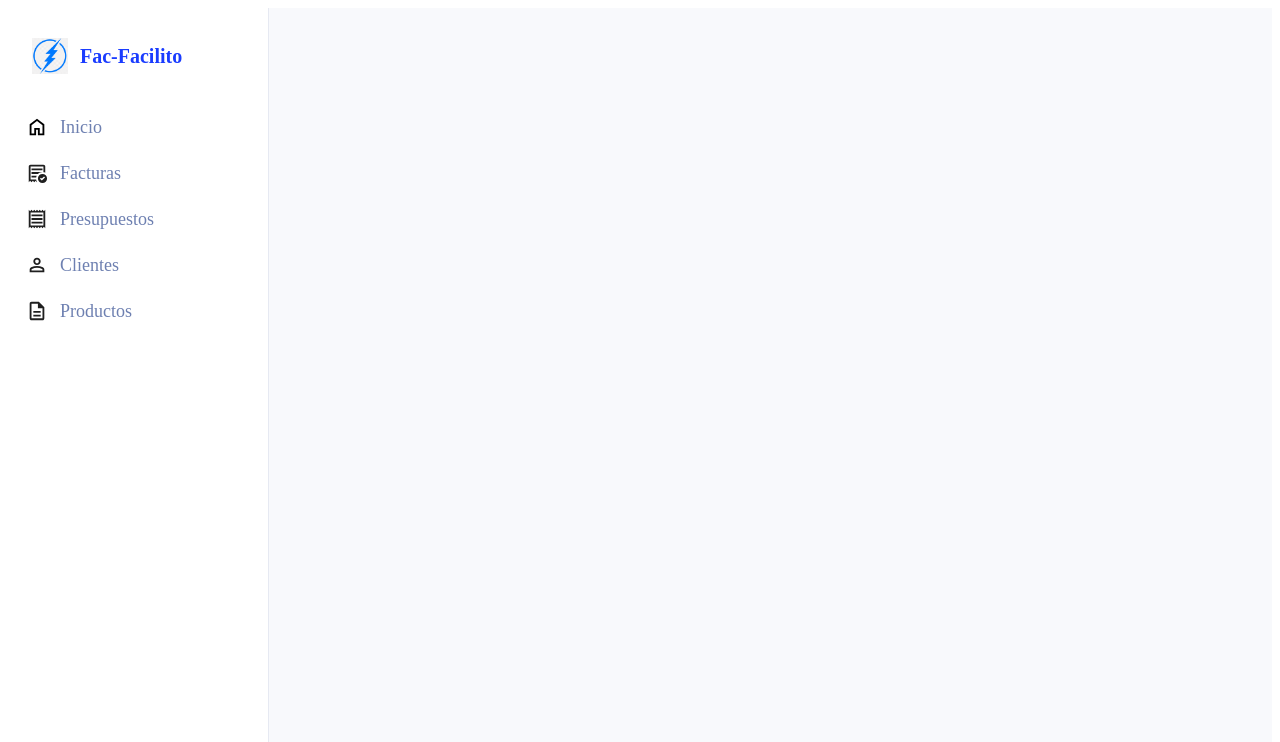
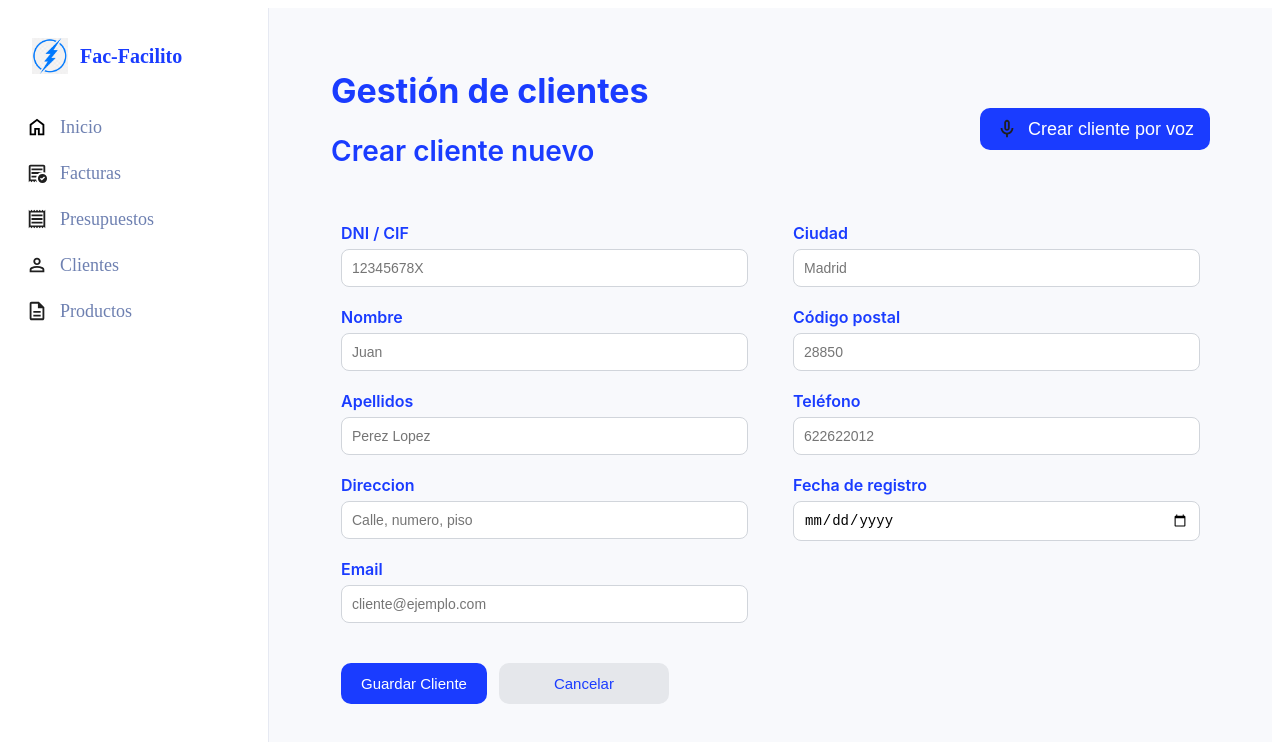
Before and after one commit to irinadiaz22/fact-facilito, a React (Vite) app: page /Clientes in a window 1280 px wide. Shown: the top 742 px of the page. Built offline with nearby package versions, Linux system fonts and the light colour scheme.

Commit message:
feat/agrego form de clientes y corrijo presupuestos

```diff
--- /dev/null
+++ b/src/components/organisms/clienteForm/ClienteForm.jsx
@@ -0,0 +1,132 @@
+import { useState } from "react";
+import "./clienteForm.css";
+import MicroIcon from "../../../assets/icons/microphene.svg";
+
+export const ClienteForm = () => {
+  const [cliente, setCliente] = useState({
+    dni: "",
+    nombre: "",
+    apellidos: "",
+    direccion: "",
+    ciudad: "",
+    codigo_postal: "",
+    telefono: "",
+    email: "",
+    fecha_registro: "",
+  });
+
+  const updateField = (field, value) => {
+    setCliente({ ...cliente, [field]: value });
+  };
+
+  return (
+    <div className="form-container-cli">
+      <div className="form-header-cli">
+        <div>
+          <h1 className="form-title-cli">Gestión de clientes</h1>
+          <h2 className="form-subtitle-cli">Crear cliente nuevo</h2>
+        </div>
+
+        <button className="voice-btn" type="button">
+          <img src={MicroIcon} alt="Dictado por voz" />
+          <span>Crear cliente por voz</span>
+        </button>
+      </div>
+
+      {/* GRID */}
+      <div className="from-grid-cli">
+        <div className="from-grid-cli-1">
+          <div className="form-field-cli">
+            <label>DNI / CIF</label>
+            <input
+              type="text"
+              value={cliente.dni}
+              placeholder="12345678X"
+              onChange={(e) => updateField("dni", e.target.value)}
+            />
+          </div>
+          <div className="form-field-cli">
+            <label>Nombre</label>
+            <input
+              type="text"
+              value={cliente.nombre}
+              placeholder="Juan"
+              onChange={(e) => updateField("nombre", e.target.value)}
+            />
+          </div>
+          <div className="form-field-cli">
+            <label>Apellidos</label>
+            <input
+              type="text"
+              value={cliente.apellidos}
+              placeholder="Perez Lopez"
+              onChange={(e) => updateField("apellidos", e.target.value)}
+            />
+          </div>
+          <div className="form-field-cli">
+            <label>Direccion</label>
+            <input
+              type="text"
+              value={cliente.direccion}
+              placeholder="Calle, numero, piso"
+              onChange={(e) => updateField("direccion", e.target.value)}
+            />
+          </div>
+          <div className="form-field-cli">
+            <label>Email</label>
+            <input
+              type="email"
+              value={cliente.email}
+              placeholder="cliente@ejemplo.com"
+              onChange={(e) => updateField("email", e.target.value)}
+            />
+          </div>
+        </div>
+
+        <div className="from-grid-cli-2">
+          <div className="form-field-cli">
+            <label>Ciudad</label>
+            <input
+              type="text"
+              value={cliente.ciudad}
+              placeholder="Madrid"
+              onChange={(e) => updateField("ciudad", e.target.value)}
+            />
+          </div>
+          <div className="form-field-cli">
+            <label>Código postal</label>
+            <input
+              type="text"
+              value={cliente.codigo_postal}
+              placeholder="28850"
+              onChange={(e) => updateField("codigo_postal", e.target.value)}
+            />
+          </div>
+          <div className="form-field-cli">
+            <label>Teléfono</label>
+            <input
+              type="text"
+              value={cliente.telefono}
+              placeholder="622622012"
+              onChange={(e) => updateField("telefono", e.target.value)}
+            />
+          </div>
+          <div className="form-field-cli">
+            <label>Fecha de registro</label>
+            <input
+              type="date"
+              value={cliente.fecha_registro}
+              onChange={(e) => updateField("fecha_registro", e.target.value)}
+            />
+          </div>
+        </div>
+      </div>
+
+      {/*Botones*/}
+      <div className="form-buttons-cli">
+        <button className="btn-primary">Guardar Cliente</button>
+        <button className="btn-secondary">Cancelar</button>
+      </div>
+    </div>
+  );
+};
--- /dev/null
+++ b/src/components/organisms/clienteForm/clienteForm.css
@@ -0,0 +1,102 @@
+.form-container-cli {
+  padding: 30px;
+  max-width: 900px;
+  margin: auto;
+  font-family: "Inter", sans-serif;
+}
+
+.form-header-cli {
+  display: flex;
+  justify-content: space-between;
+  align-items: center;
+  margin-bottom: 25px;
+}
+
+.voice-btn {
+  display: flex;
+  align-items: center;
+  gap: 10px;
+  background: #1a3cff;
+  color: white;
+  padding: 10px 16px;
+  border-radius: 10px;
+  border: none;
+  cursor: pointer;
+  font-size: 18px;
+}
+
+.voice-btn img {
+  width: 22px;
+  height: 22px;
+}
+
+.form-title-cli {
+  display: flex;
+  font-size: 34px;
+  font-weight: 700;
+  color: #1a3cff;
+  margin-bottom: 5px;
+  max-width: 100%;
+}
+
+.form-container-cli h2 {
+  font-size: 28px;
+  font-weight: 600;
+  color: #1a3cff;
+  margin-bottom: 20px;
+}
+
+/* GRID */
+.from-grid-cli {
+  display: grid;
+  grid-template-columns: 1fr 1fr;
+  gap: 25px;
+}
+
+/* CAMPOS */
+.form-field-cli {
+  display: flex;
+  flex-direction: column;
+  gap: 6px;
+  padding: 10px;
+}
+
+.form-field-cli label {
+  font-weight: 600;
+  color: #1a3cff;
+}
+
+.form-field-cli input {
+  padding: 10px;
+  border-radius: 8px;
+  border: 1px solid #d1d5db;
+  font-size: 14px;
+}
+
+/* BOTONES */
+.form-buttons-cli {
+  margin-top: 30px;
+  display: flex;
+  gap: 12px;
+  margin-left: 10px;
+}
+
+.btn-primary-cli {
+  background: #1a3cff;
+  color: white;
+  padding: 12px 20px;
+  border-radius: 10px;
+  border: none;
+  cursor: pointer;
+  font-size: 15px;
+}
+
+.btn-secondary-cli {
+  background: #e5e7eb;
+  color: #1a3cff;
+  padding: 12px 20px;
+  border-radius: 10px;
+  border: none;
+  cursor: pointer;
+  font-size: 15px;
+}
--- a/src/components/organisms/comprobanteForm/ComprobanteForm.jsx
+++ b/src/components/organisms/comprobanteForm/ComprobanteForm.jsx
@@ -131,10 +131,12 @@ export const ComprobanteForm = ({ tipo }) => {
         </div>
 
         <div>
+          {tipo === "factura" && (
           <PaidToggle
             value={form.pagado}
             onChange={(v) => updateField("pagado", v)}
           />
+          )}
 
           <PaymentMethods />
 
--- a/src/components/organisms/comprobanteForm/components/ActionButtons.jsx
+++ b/src/components/organisms/comprobanteForm/components/ActionButtons.jsx
@@ -1,20 +1,17 @@
 export const ActionButtons = ({ tipo }) => {
   return (
     <div className="form-buttons">
-
       <button className="btn-primary">
         Guardar {tipo === "factura" ? "Factura" : "Presupuesto"}
       </button>
-
-      {tipo === "presupuesto" && (
-        <button className="btn-secondary">
-          Convertir a Factura
-        </button>
-      )}
-
+      <div className="secondary-buttons">
       <button className="btn-secondary">Enviar por Email</button>
       <button className="btn-secondary">Descargar PDF</button>
+      </div>
+      {tipo === "presupuesto" && (
+        <button className="btn-convertir">Convertir a Factura</button>
+      )}
+    </div>
 
-    </div>
-  )
-}
+  );
+};
--- a/src/components/organisms/comprobanteForm/components/PaidToggle.jsx
+++ b/src/components/organisms/comprobanteForm/components/PaidToggle.jsx
@@ -1,4 +1,4 @@
-export const PaidToggle = ({ value, onChange }) => {
+export const PaidToggle = ({ value, onChange}) => {
   return (
     <div className="paid-toggle">
       <label className="toggle-label">¿Factura pagada?</label>
--- a/src/components/organisms/comprobanteForm/comprobanteForm.css
+++ b/src/components/organisms/comprobanteForm/comprobanteForm.css
@@ -66,6 +66,7 @@ h1{
   display: flex;
   flex-direction: column;
   gap: 6px;
+  margin-bottom: 5px;
 }
 
 .form-field label {
@@ -223,14 +224,24 @@ h1{
   font-size: 22px;
   font-weight: 700;
   color: #1A3CFF;
-  margin-top: 10px;
+  margin: 10px;
 }
 
 /* BOTONES */
 .form-buttons {
   display: flex;
-  flex-direction: row;
+  flex-direction: column;
   gap: 12px;
+}
+
+.btn-convertir{
+  background: #1A3CFF;
+  color: white;
+  padding: 12px 20px;
+  border-radius: 10px;
+  border: none;
+  cursor: pointer;
+  font-size: 15px;
 }
 
 .btn-primary {
@@ -251,8 +262,15 @@ h1{
   border: none;
   cursor: pointer;
   font-size: 15px;
+  margin: 0 10px 0 0;
+  min-width: 170px;
 }
+.secondary-buttons{
+  display: flex;
+  flex-direction: row;
+  gap: 10px;
 
+}
 .form-column:nth-child(3) {
     position: sticky;
     top: 30px;
@@ -271,6 +289,7 @@ h1{
   border-radius: 12px;
   border: 1px solid #e5e7eb;
   padding: 5;
+
 }
 
 .formas-pago-container h2 {
--- a/src/components/organisms/sidebar/Sidebar.jsx
+++ b/src/components/organisms/sidebar/Sidebar.jsx
@@ -17,7 +17,7 @@ export const Sidebar = ({ isOpen }) => {
       <nav className="sidebar-nav">
         <SidebarLink to="/" icon={HomeIcon} label="Inicio" />
         <SidebarLink to="/Comprobantes" icon={FacturaIcon} label="Facturas" />
-        <SidebarLink to="/Comprobantes" icon={PresupuestoIcon} label="Presupuestos" />
+        <SidebarLink to="/Presupuestos" icon={PresupuestoIcon} label="Presupuestos" />
         <SidebarLink to="/Clientes" icon={ClientesIcon} label="Clientes" />
         <SidebarLink to="/Productos" icon={ProductosIcon} label="Productos" />
       </nav>
--- a/src/pages/clientes/Clientes.jsx
+++ b/src/pages/clientes/Clientes.jsx
@@ -1,7 +1,9 @@
+import { ClienteForm } from "../../components/organisms/clienteForm/ClienteForm.jsx"
+
 export const Clientes = () => {
     return (
         <div>
-
+            <ClienteForm />
         </div>
     )
 }
```
